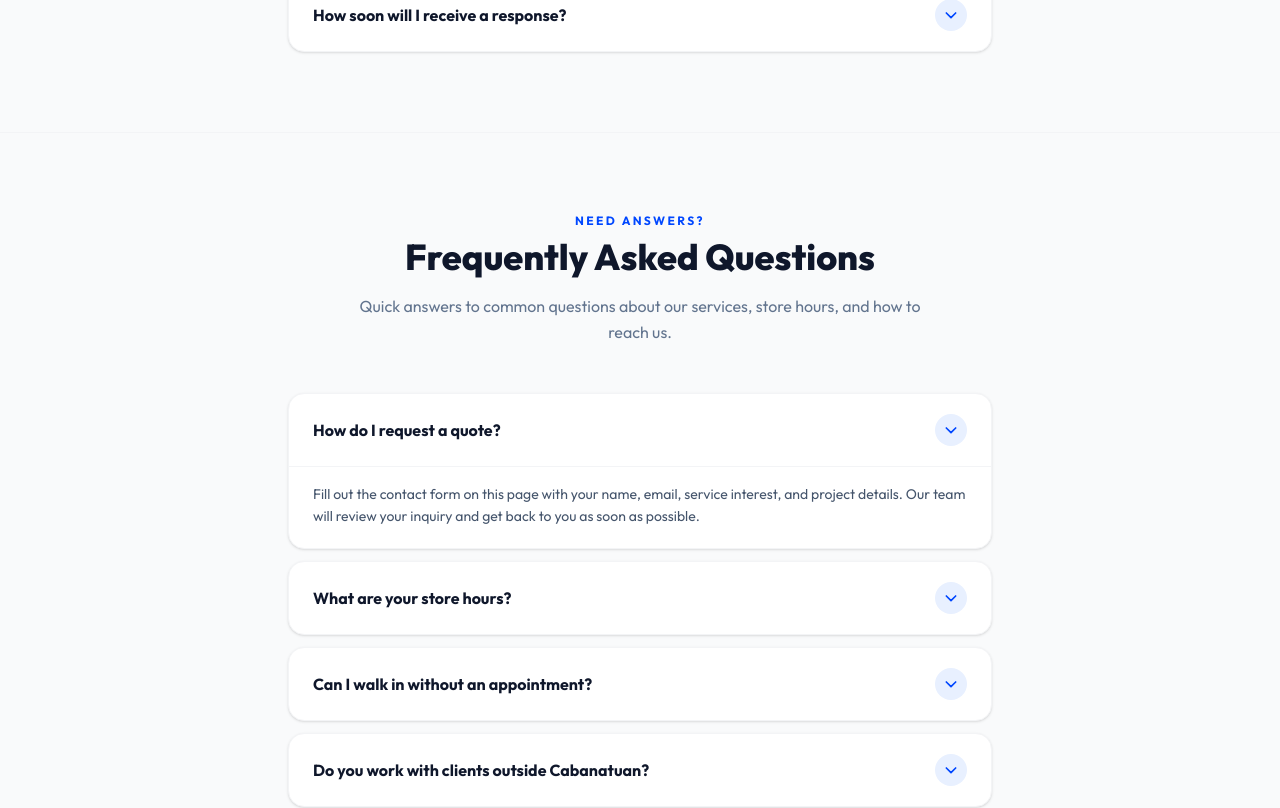
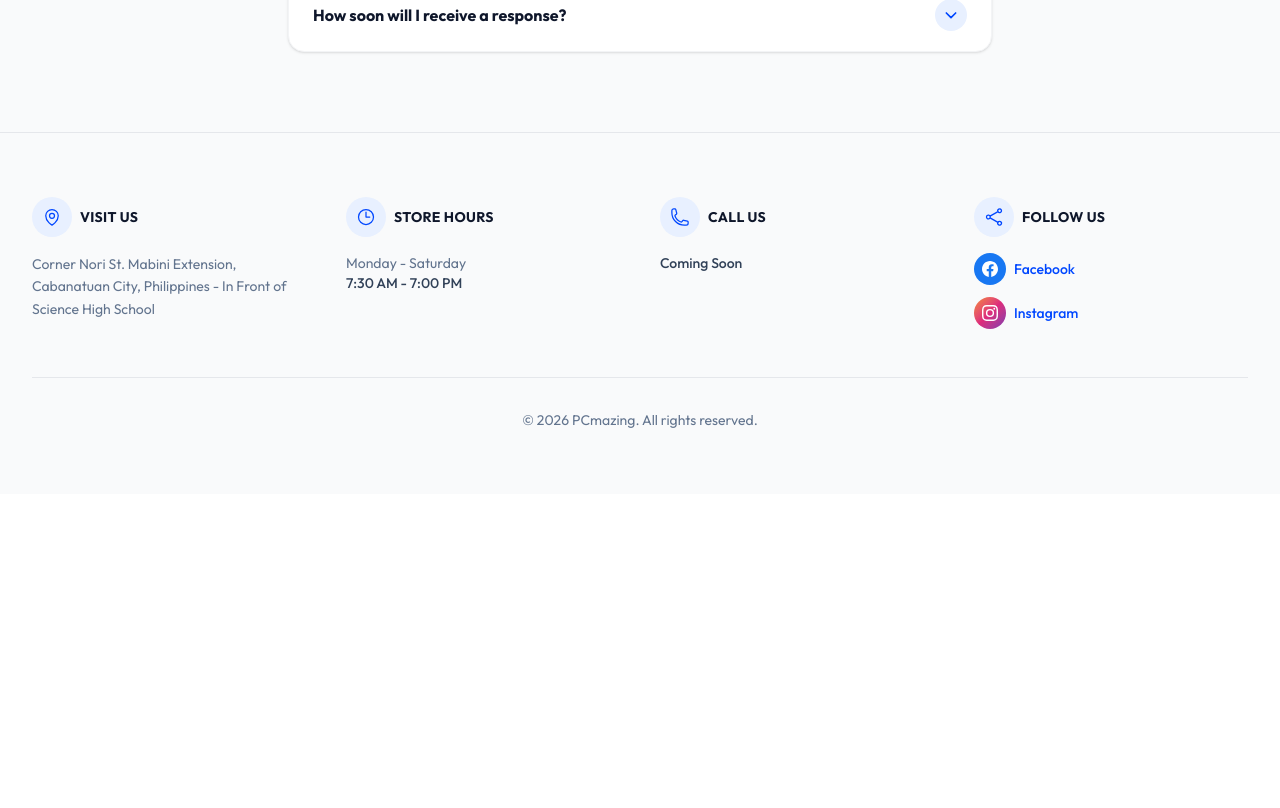
Before and after one commit to jommel-dev/pcmazing-site, an Angular app in the folder frontend/: page /contact in a window 1280 px wide. Shown: the part 2112-2920 px from the top of the page. After the commit the page ends 2606 px from the top, so only its background shows below. Built offline with nearby package versions, Linux system fonts and the light colour scheme.

Commit message:
Removed FAQS duplicate

```diff
--- a/frontend/src/app/website/pages/contact/contact-page.component.html
+++ b/frontend/src/app/website/pages/contact/contact-page.component.html
@@ -200,43 +200,3 @@
     </div>
   </div>
 </section>
-
-<section class="border-t border-gray-100 bg-gray-50 py-16 sm:py-20">
-  <div class="mx-auto max-w-3xl px-4 sm:px-6 lg:px-8">
-    <div class="mb-10 text-center sm:mb-12">
-      <p class="text-xs font-bold tracking-[0.2em] text-pcmazing-500 uppercase">Need Answers?</p>
-      <h2 class="mt-2 text-3xl font-extrabold text-slate-900 sm:text-4xl">Frequently Asked Questions</h2>
-      <p class="mx-auto mt-4 max-w-xl text-base leading-relaxed text-slate-500">
-        Quick answers to common questions about our services, store hours, and how to reach us.
-      </p>
-    </div>
-
-    <div class="space-y-3">
-      @for (faq of faqs; track faq.question; let i = $index) {
-        <article class="overflow-hidden rounded-2xl border border-gray-100 bg-white shadow-sm">
-          <button
-            type="button"
-            class="flex w-full items-center justify-between gap-4 px-6 py-5 text-left transition-colors hover:bg-gray-50"
-            [attr.aria-expanded]="isFaqOpen(i)"
-            (click)="toggleFaq(i)"
-          >
-            <span class="text-sm font-bold text-slate-900 sm:text-base">{{ faq.question }}</span>
-            <span
-              class="flex size-8 shrink-0 items-center justify-center rounded-full bg-pcmazing-50 text-pcmazing-500 transition-transform duration-200"
-              [class.rotate-180]="isFaqOpen(i)"
-            >
-              <svg class="size-4" fill="none" viewBox="0 0 24 24" stroke="currentColor" stroke-width="2.5">
-                <path stroke-linecap="round" stroke-linejoin="round" d="M19 9l-7 7-7-7" />
-              </svg>
-            </span>
-          </button>
-          @if (isFaqOpen(i)) {
-            <div class="border-t border-gray-100 px-6 pb-5">
-              <p class="pt-4 text-sm leading-relaxed text-slate-600">{{ faq.answer }}</p>
-            </div>
-          }
-        </article>
-      }
-    </div>
-  </div>
-</section>
```
